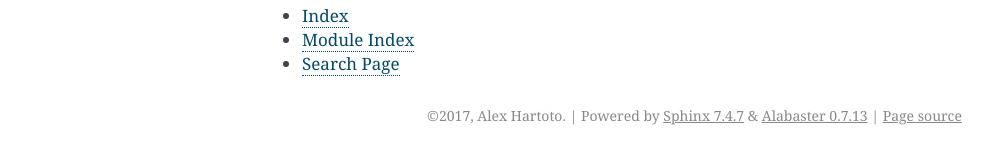
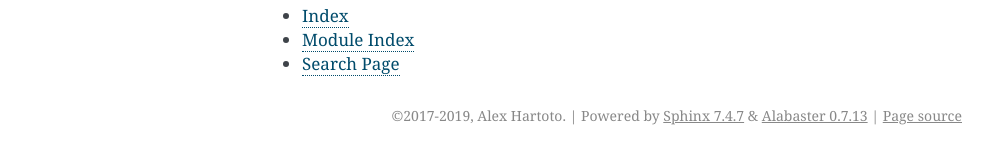
Before and after one commit to ahartoto/lendingclub2, a Sphinx documentation site: the page built from docs/index.rst, in a window 1280 px wide. Shown: the part 606-770 px from the top of the page, without its empty margins (148-1140 px from the left). Built offline with Sphinx 7.4.7, drawn with Linux system fonts in a browser that asks for light colours.

Commit message:
Update copyright information

```diff
--- a/docs/conf.py
+++ b/docs/conf.py
@@ -50,7 +50,7 @@ master_doc = 'index'
 
 # General information about the project.
 project = 'lendingclub2'
-copyright = '2017, Alex Hartoto'
+copyright = '2017-2019, Alex Hartoto'
 author = 'Alex Hartoto'
 
 # The version info for the project you're documenting, acts as replacement for
```
Also changed, not shown: 1 other file.
